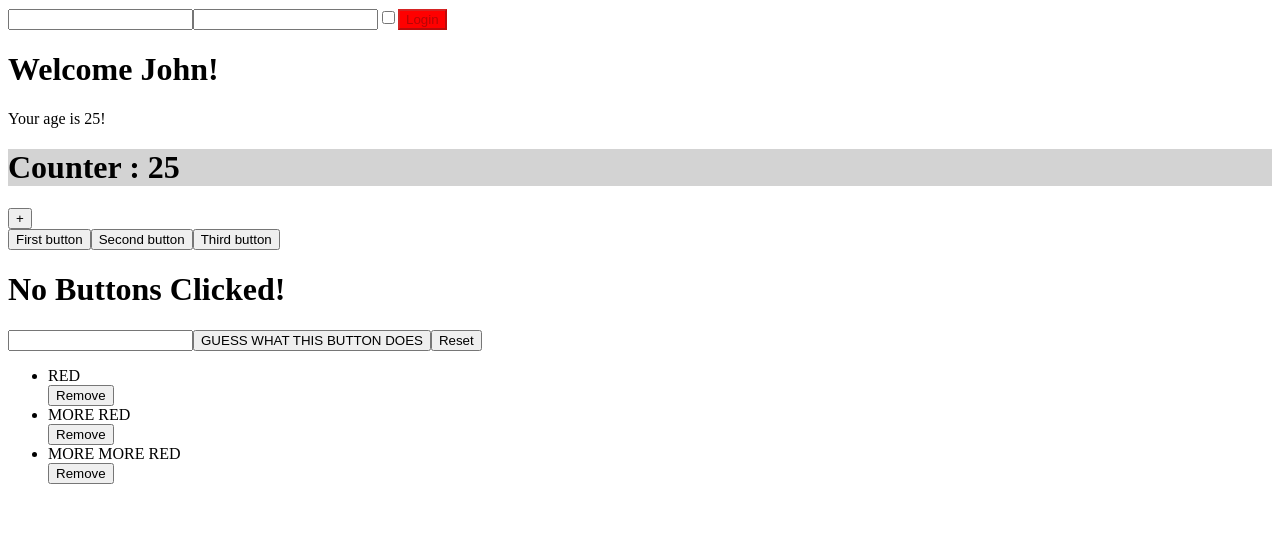
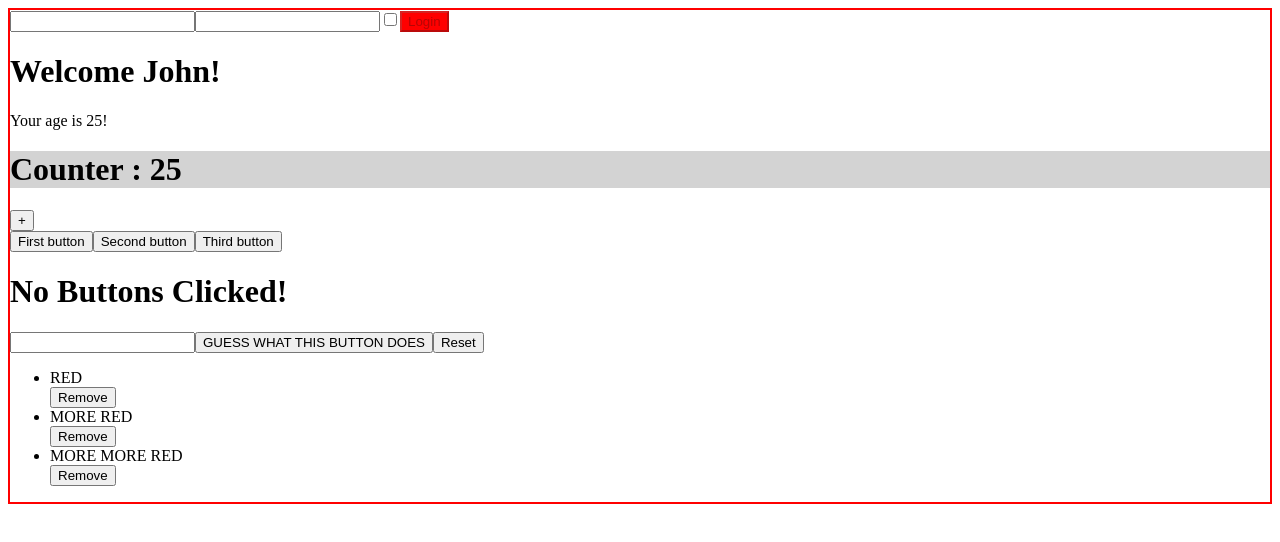
Before and after one commit to KaramGuliyev/React, a React (Create React App) app: page / in a window 1280 px wide. Shown: the top 542 px of the page. Built offline with nearby package versions, Linux system fonts and the light colour scheme.

Commit message:
Composition-1

```diff
--- a/src/App.js
+++ b/src/App.js
@@ -3,12 +3,13 @@ import { Counter } from "./Components/Counter/Counter";
 import { InteractiveWelcome } from "./Components/Welcome/InteractiveWelcome";
 import { ClickTracker } from "./Components/Counter/ClickTracker";
 import ToDoList from "./Components/List/ToDoList";
-import { Welcome } from "./Components/Welcome/Welcome";
+// import { Welcome } from "./Components/Welcome/Welcome";
+import Container from "./Components/ComponentComposition/Container";
 
 export class App extends React.Component {
   render() {
     return (
-      <>
+      <Container>
         <InteractiveWelcome
           className="welcome"
           name={this.props.name}
@@ -17,7 +18,7 @@ export class App extends React.Component {
         <Counter counterStart={25} />
         <ClickTracker />
         <ToDoList />
-      </>
+      </Container>
     );
   }
 }
--- /dev/null
+++ b/src/Components/ComponentComposition/Container.js
@@ -0,0 +1,10 @@
+import React from 'react'
+
+// Create a Container component that renders its children within a div tag.
+// Have the div tag use a white background and a red border, either with a custom class or by using tailwindcss.
+
+export default function Container(props) {
+  return (
+    <div className='redBorder whiteBackground'>{props.children}</div>
+  )
+}
--- a/src/Components/Welcome/Login.js
+++ b/src/Components/Welcome/Login.js
@@ -15,7 +15,6 @@ export class Login extends Component {
     let value = e.target.value;
     let type = e.target.type;
     let checked = e.target.checked;
-    let style = e.target.class;
 
     this.setState({
       [name]:
--- a/src/style/index.css
+++ b/src/style/index.css
@@ -2,14 +2,23 @@
 background color is "red" when the inputted password's length is shorter than 8 characters, green otherwise. */
 
 .welcome {
-    background-color: gray;
-    border: 1px solid black;
+  background-color: gray;
+  border: 1px solid black;
 }
 
-.red {
-    background-color: red;
+.red,
+.redBorder {
+  background-color: red;
+}
+
+.redBorder {
+  border: 2px solid red;
 }
 
 .green {
-    background-color: green;
+  background-color: green;
 }
+
+.whiteBackground {
+  background-color: #fff;
+}
```
